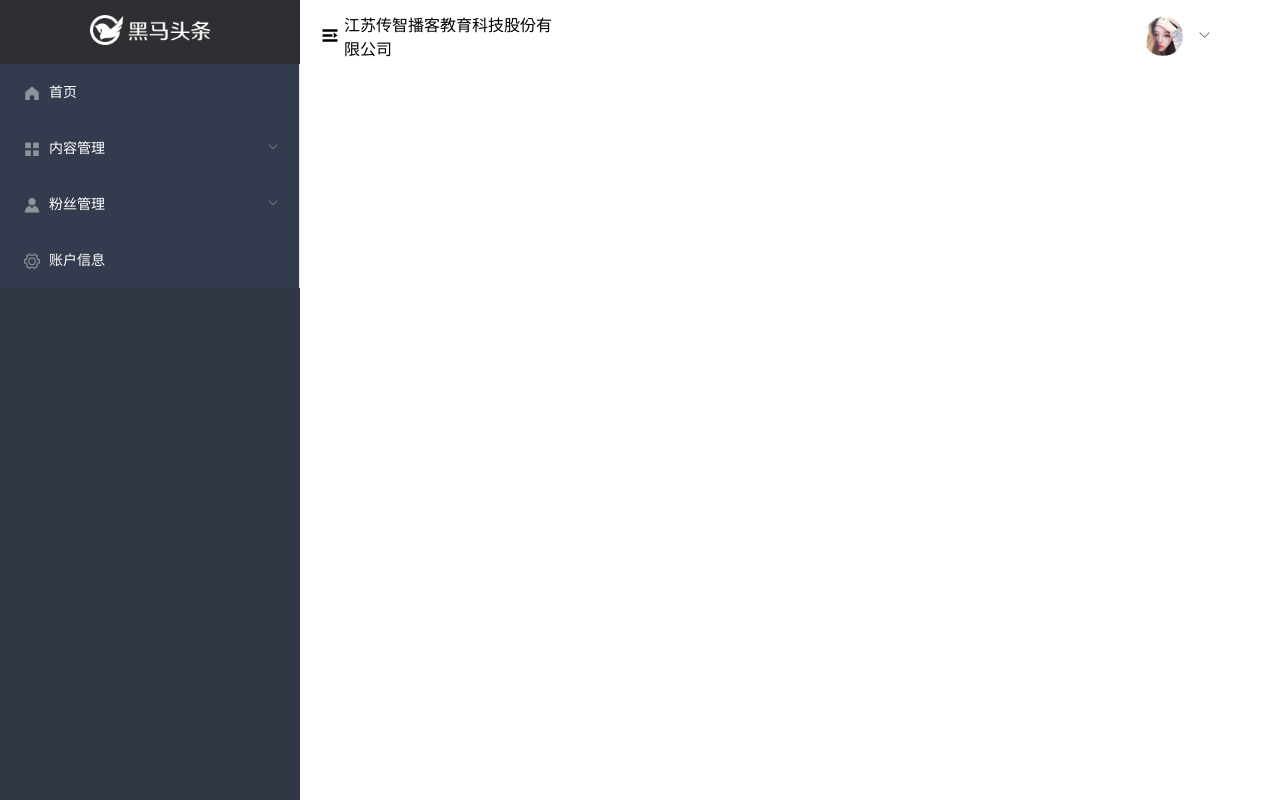
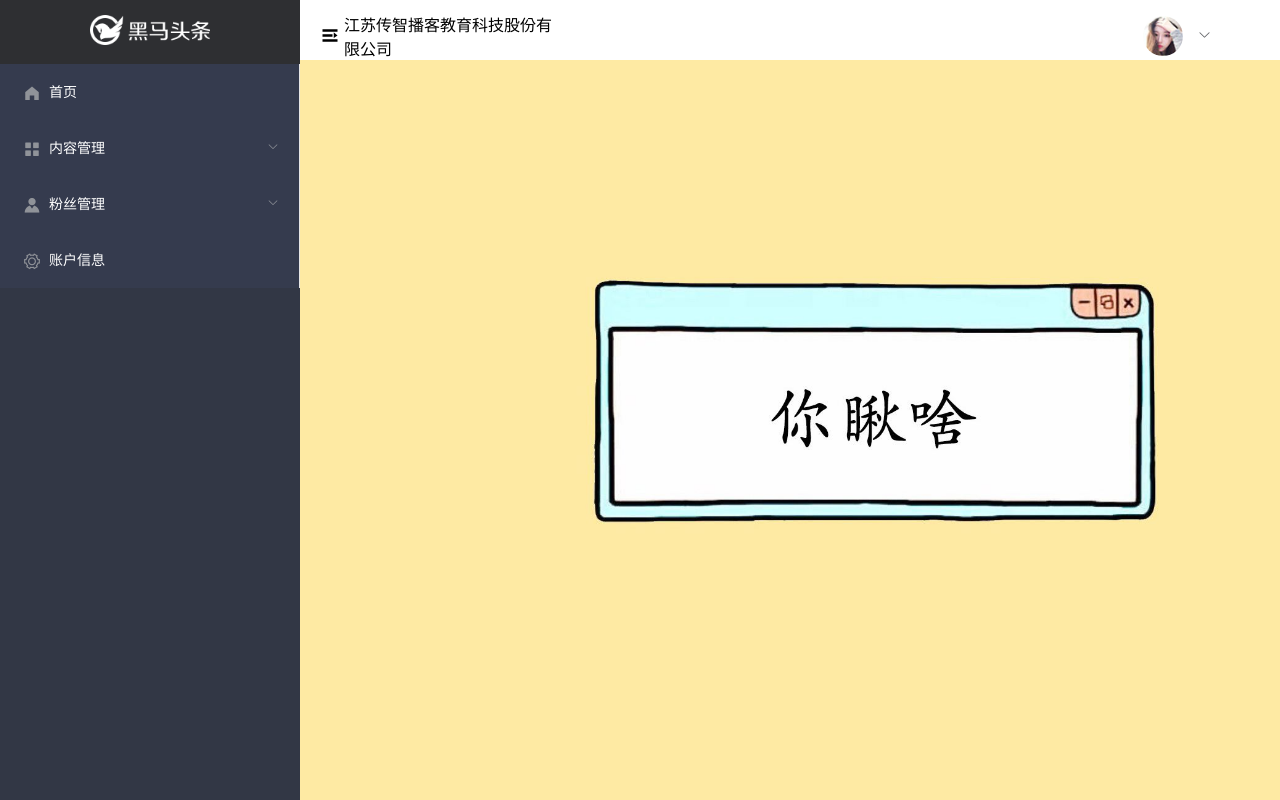
Before and after one commit to zhangchen661618/myhematotiao, a Vue app: page /#/home in a window 1280 px wide. Built offline with nearby package versions, Linux system fonts and the light colour scheme.

Commit message:
主页模块-默认导航

```diff
--- a/src/views/home/index.vue
+++ b/src/views/home/index.vue
@@ -13,7 +13,7 @@
         <layout-header></layout-header>
       </el-header>
       <!-- 中间内容 -->
-      <el-main>
+      <el-main style="padding:0 0;">
         <!-- 二级路由的容器 -->
         <router-view></router-view>
       </el-main>
--- /dev/null
+++ b/src/views/home/main.vue
@@ -0,0 +1,20 @@
+<template>
+    <div class="home">
+
+    </div>
+</template>
+
+<script>
+export default {
+
+}
+</script>
+
+<style scoped>
+    .home{
+        background-image: url('../../assets/img/home.jpg');
+        background-size: cover;
+        width: 100%;
+        height: 100%;
+    }
+</style>
```
Also changed, not shown: src/router/index.js (+8 -2 lines).
